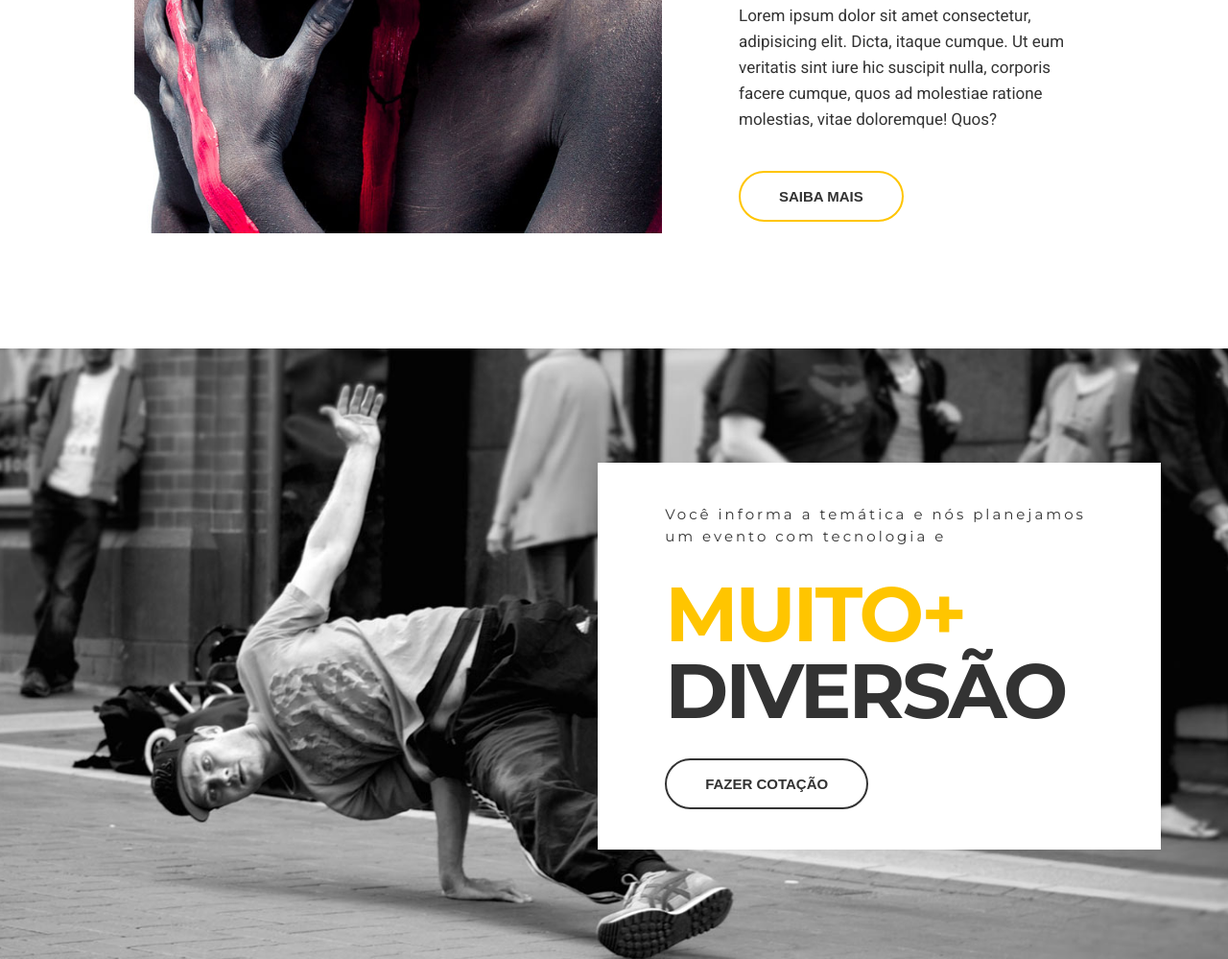
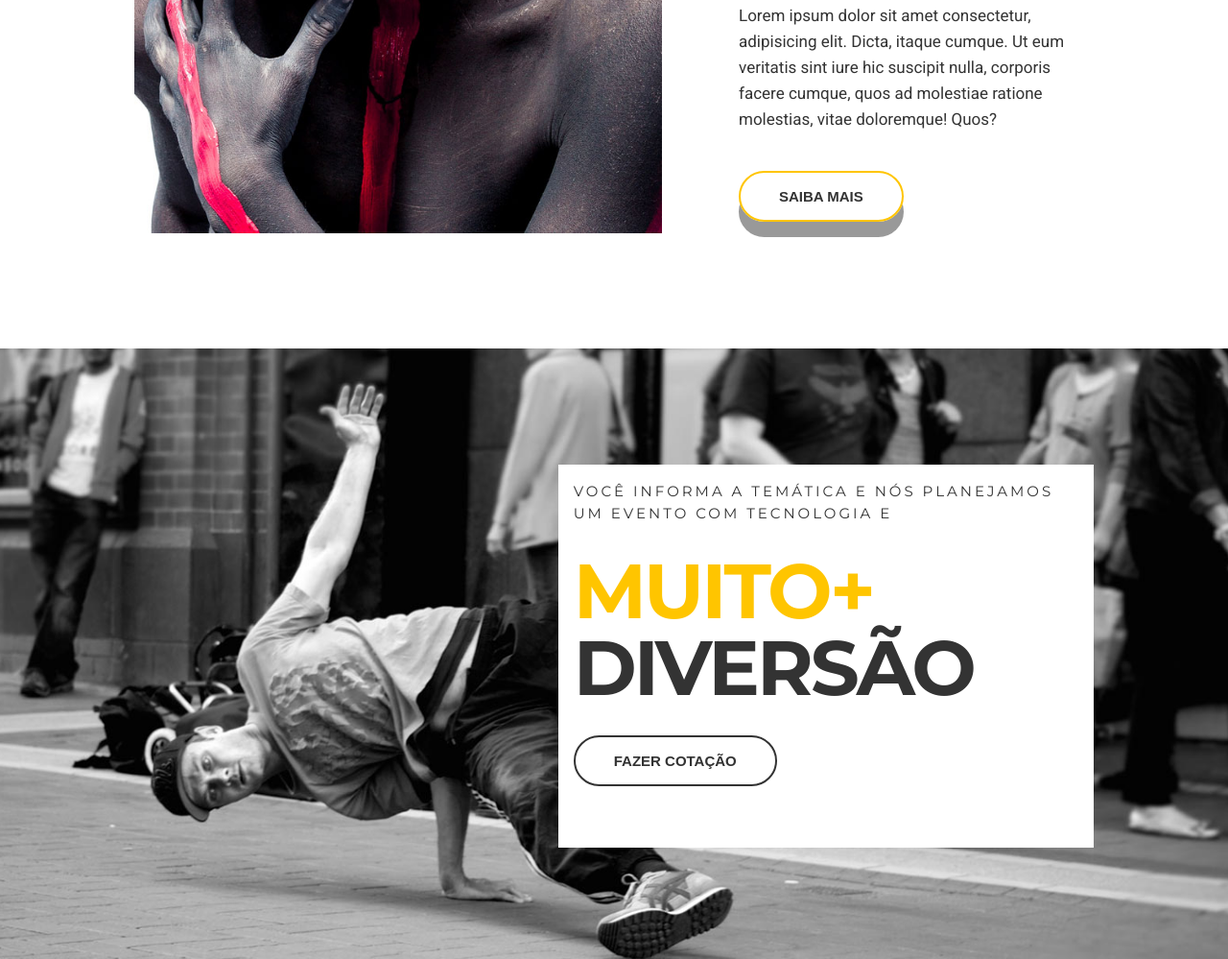
Before and after one commit to diegominelli/studion, a website: page src/index.html in a window 1280 px wide. Shown: the part 1234-2233 px from the top of the page at 96% size. Drawn offline with nearby package versions, Linux system fonts and the light colour scheme.

Commit message:
Responsividade do institucional e quote

```diff
--- a/src/css/_btn.css
+++ b/src/css/_btn.css
@@ -22,9 +22,23 @@
 }
 
 .btn-institutional,
+.btn-quote {
+  display: block;
+  margin: 0 auto;
+}
+
+@media screen and (min-width: 1280px) {
+  .btn-institutional,
+  .btn-quote {
+    display: inline;
+  }
+}
+
+.btn-institutional,
 .btn-contact:hover {
   color: var(--color-copy);
   background: unset;
+  box-shadow: 0 1rem #0006;
 }
 
 .btn-contact:hover {
--- a/src/css/_home.css
+++ b/src/css/_home.css
@@ -149,17 +149,22 @@
     grid-template-columns: auto auto;
     padding: 4.375rem;
   }
-
 }
 
 .institutional-image {
-  max-width: 550px;
+  max-width: 100vw;
+}
+
+@media screen and (min-width: 1280px) {
+  .institutional-image {
+    max-width: 550px;
+  }
 }
 
 /* Mobile */
 
 .institutional-copy {
-  padding: 0 0 1.875rem 0;
+  padding: 0 1rem 1.875rem 1rem;
 }
 
 /* Desktop */
@@ -193,36 +198,57 @@
 
 .quote {
   background-image: url(../images/parallax.jpg);
-  background-attachment: fixed;
   background-repeat: no-repeat;
-  background-size: cover;
-  background-position: center;
+  background-size: auto 40%;
+  background-position: 40% top;
+}
+
+@media screen and (min-width: 1280px) {
+  .quote {
+    background-attachment: fixed;
+    background-size: cover;
+    background-position: center;
+  }
 }
 
 .quote-container {
   display: grid;
-  align-items: center;
+  align-items: end;
   justify-items: end;
   min-height: 80vh;
 }
 
+@media screen and (min-width: 1280px) {
+  .quote-container {
+    align-items: center;
+  }
+}
+
 .quote-copy {
   background-color: #fff;
-  padding: 2.625rem 4.375rem;
+  padding: 1rem;
+  padding-bottom: 4rem;
+}
+
+@media screen and (min-width: 1280px) {
+  .quote-container {
+    padding: 5.625rem 4.375rem;
+  }
 }
 
 .quote-copy h6 {
-  font-size: .9375rem;
+  font-size: .8rem;
   font-weight: 400;
   letter-spacing: .1875rem;
   line-height: 1.4375rem;
-  max-width: 45ch;
+  max-width: 53ch;
+  text-transform: uppercase;
   margin: 0px;
 }
 
 .quote-copy h2 {
-  font-size: 5rem;
-  line-height: 5rem;
+  font-size: 4rem;
+  line-height: 4rem;
   text-transform: uppercase;
   letter-spacing: -.1875rem;
   margin: 1.875rem 0px;
@@ -231,3 +257,14 @@
 .quote-copy h2 span {
   display: block;
 }
+
+@media screen and (min-width: 1280px) {
+  .quote-copy h6 {
+    font-size: .9375rem;
+  }
+
+  .quote-copy h2 {
+    font-size: 5rem;
+    line-height: 5rem;
+  }
+}
```
